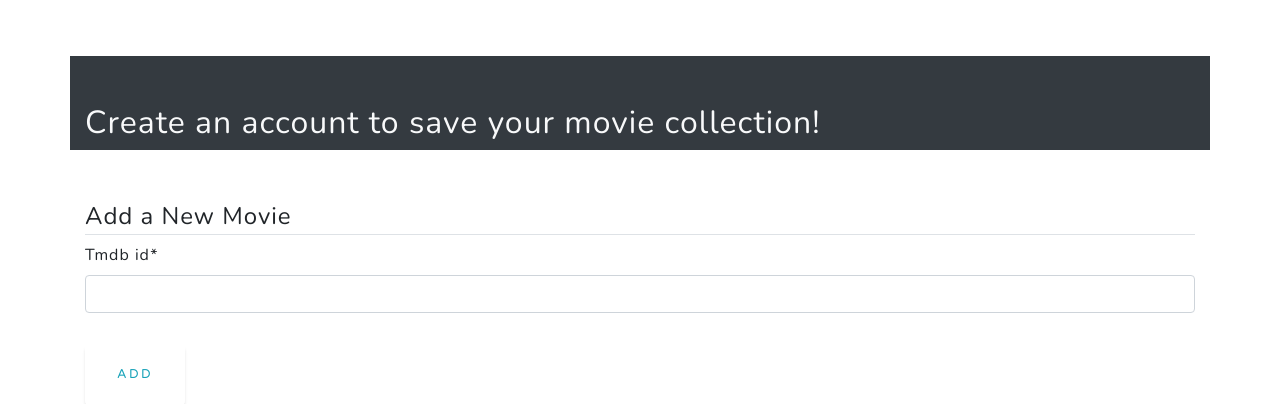
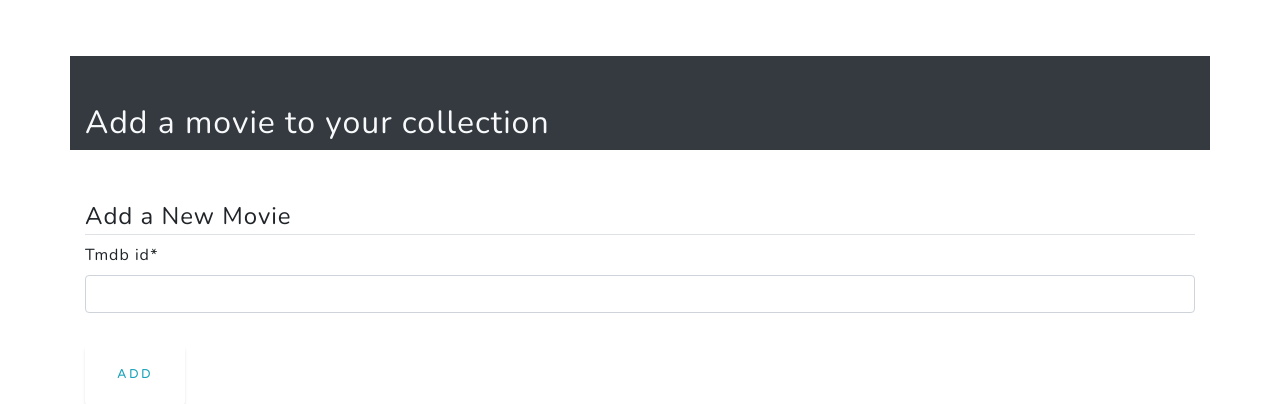
Before and after one commit to grant-king/movie-madness, a Django app: page /movie/new/ in a window 1280 px wide. Shown: the part 88-492 px from the top of the page. Run offline with Django 3.2, Linux system fonts and the light colour scheme; parts of the project's set-up code (start-up, migrations or seed data) failed here and were passed over; some libraries are stand-ins or nearby versions.

Commit message:
fix: Header text is relevant
Change header text to suggest the appropriate function of the form.

```diff
--- a/mysite/movies/templates/movies/movie_form.html
+++ b/mysite/movies/templates/movies/movie_form.html
@@ -27,7 +27,7 @@
 <div class="container bg-dark">
     <div class="row mt-5 text-light">
         <div class="col mt-5">
-            <h2>Create an account to save your movie collection!</h2>
+            <h2>Add a movie to your collection</h2>
         </div>
     </div>
 </div>
```
